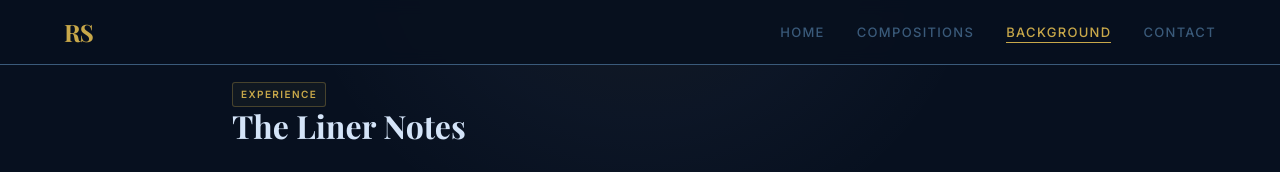
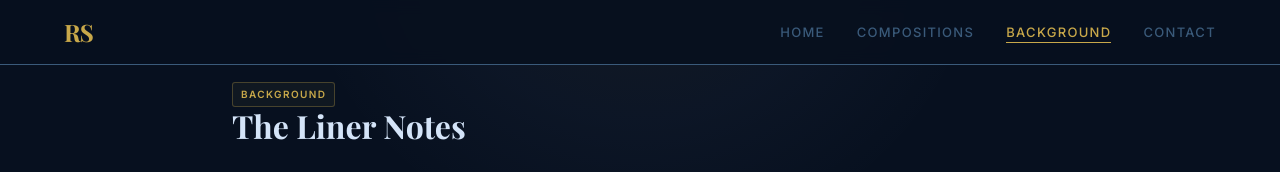
Before and after one commit to Ange-09/ryansantiago-webdev, a Next.js app: page /background in a window 1280 px wide. Shown: the top 172 px of the page. Built offline with nearby package versions, Linux system fonts and the light colour scheme.

Commit message:
minor visual updates. Separate sections

```diff
--- a/src/app/(main)/background/ExperienceSection.tsx
+++ b/src/app/(main)/background/ExperienceSection.tsx
@@ -242,7 +242,7 @@ export default function ExperienceSection() {
       <div className={styles.spotlight} aria-hidden="true" />
 
       <div className={styles.inner}>
-        <p className={styles.sectionTag}>Experience</p>
+        <p className={styles.sectionTag}>Background</p>
         <h2 className={styles.sectionHeading}>The Liner Notes</h2>
 
         <div className={styles.gatefold}>
--- a/src/app/(main)/compositions/ProjectsSection/ProjectsSection.module.css
+++ b/src/app/(main)/compositions/ProjectsSection/ProjectsSection.module.css
@@ -11,13 +11,22 @@
 }
 
 .sectionTag {
-  display: block;
-  font-family: -apple-system, BlinkMacSystemFont, 'Segoe UI', sans-serif;
+  display: inline-block;
+  font-family:
+    "Inter",
+    -apple-system,
+    sans-serif;
   font-size: 10px;
+  font-weight: 600;
   letter-spacing: 0.14em;
   text-transform: uppercase;
-  color: var(--accent-gold, #c8a84a);
-  margin-bottom: 14px;
+  color: #c8a84a;
+  border: 0.5px solid rgba(200, 168, 74, 0.3);
+  background: rgba(200, 168, 74, 0.05);
+  border-radius: 3px;
+  padding: 3px 8px;
+  gap: 1rem 0;
+  width: fit-content;
 }
 
 .heading {
--- a/src/app/(main)/compositions/ProjectsSection/ProjectsSection.tsx
+++ b/src/app/(main)/compositions/ProjectsSection/ProjectsSection.tsx
@@ -13,6 +13,8 @@ export default function ProjectsSection() {
     <section className={styles.section} id="work" aria-label="Projects">
       {/* Section header */}
       <header className={styles.header}>
+                <p className={styles.sectionTag}>Composition</p>
+
         <h1 className={styles.heading}>Selected projects</h1>
         <p className={styles.sub}>
           A curated shelf of recent work — click any cover to unpack the
```
